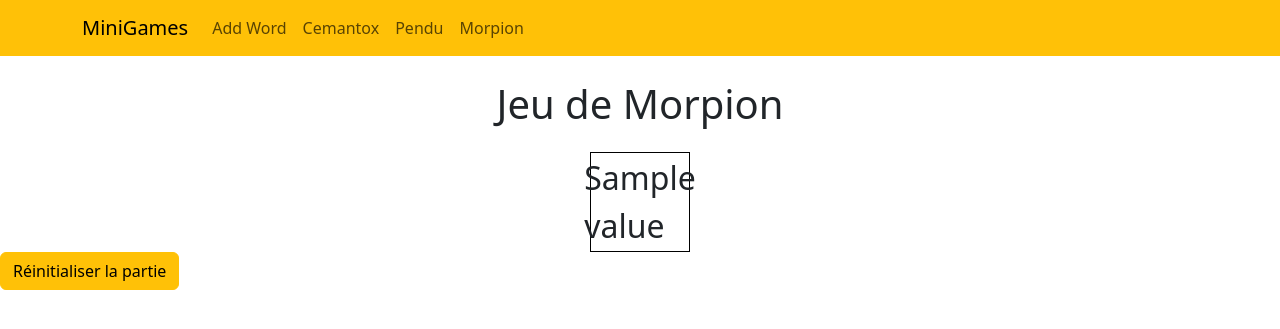
After one commit to raphaelmoynat/minigamesdjango, a Django app: template website/templates/morpion/jeu.html in a window 1280 px wide. The commit adds this page. Shown: the top 329 px of the page. Run offline with Django 5.2, Linux system fonts and the light colour scheme; the template is opened without the code that fills it: most values are stand-ins (such as "Sample title", 1, 10 or a date in 2020); some libraries are stand-ins or nearby versions.

Commit message:
morpion board

```diff
--- a/minigamesdjango/urls.py
+++ b/minigamesdjango/urls.py
@@ -29,6 +29,7 @@ urlpatterns = [
     path("start_pendu/", views.start_pendu, name="start_pendu"),
     path("play_pendu/", views.play_pendu, name="play_pendu"),
     path("reset_pendu/", views.reset_pendu, name="reset_pendu"),
-
-
+    path('start_morpion/', views.start_morpion, name='start_morpion'),
+    path('play_morpion', views.play_morpion, name='play_morpion'),
+    path("reset_morpion/", views.reset_morpion, name='reset_morpion'),
 ]
--- a/website/forms.py
+++ b/website/forms.py
@@ -1,5 +1,6 @@
 from django import forms
 from .models import Word
+
 
 class WordForm(forms.ModelForm):
     class Meta:
--- /dev/null
+++ b/website/templates/morpion/jeu.html
@@ -0,0 +1,53 @@
+{% extends 'website/index.html' %}
+
+
+
+{% block body %}
+
+<style>
+        .case {
+            display: flex;
+            align-items: center;
+            justify-content: center;
+            border: 1px solid #000;
+            font-size: 2rem;
+            height: 100px;
+            width: 100px;
+            cursor: pointer;
+        }
+ </style>
+
+<div class="container">
+    <h1 class="text-center my-4">Jeu de Morpion</h1>
+    {% for row in board_rows %}
+        <div class="row justify-content-center">
+            {% for case in row %}
+                <div class="col-4 case">
+                    {% if case.value == '' %}
+                        <form method="post">
+                            {% csrf_token %}
+                            <button type="submit" name="case_index" value="{{ case.index }}">
+                                {{ case.value }}
+                            </button>
+                        </form>
+                    {% else %}
+                        {{ case.value }}
+                    {% endif %}
+                </div>
+            {% endfor %}
+        </div>
+    {% endfor %}
+</div>
+
+
+
+<form method="post" action="{% url 'reset_morpion' %}">
+    {% csrf_token %}
+    <button type="submit" class="btn btn-warning">Réinitialiser la partie</button>
+</form>
+
+
+
+
+
+{% endblock %}
--- a/website/templates/website/navbar.html
+++ b/website/templates/website/navbar.html
@@ -12,8 +12,11 @@
                     <li class="nav-item">
                         <a class="nav-link" href="{% url 'start_cemantox' %}">Cemantox</a>
                     </li>
-                     <li class="nav-item">
+                    <li class="nav-item">
                         <a class="nav-link" href="{% url 'start_pendu' %}">Pendu</a>
+                    </li>
+                    <li class="nav-item">
+                        <a class="nav-link" href="{% url 'start_morpion' %}">Morpion</a>
                     </li>
 
 
```
Also changed, not shown: website/models.py (+8 -0 lines), website/views.py (+51 -2 lines).
